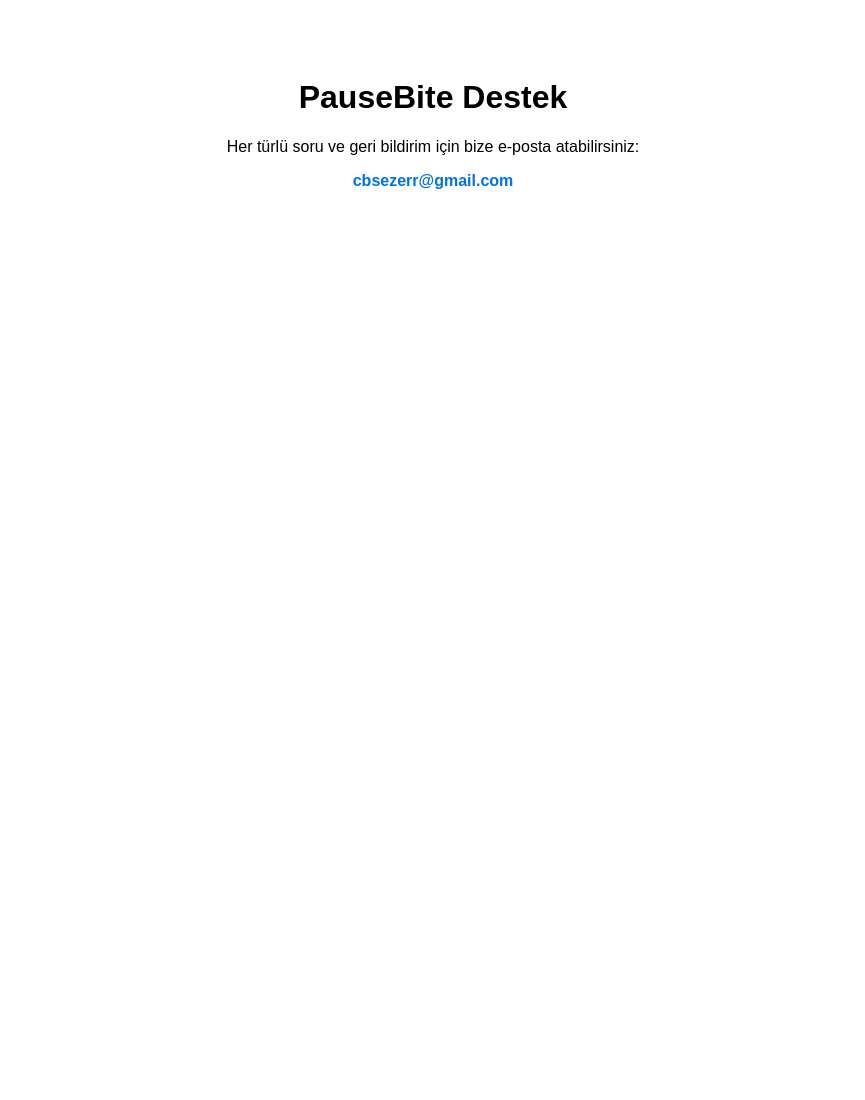
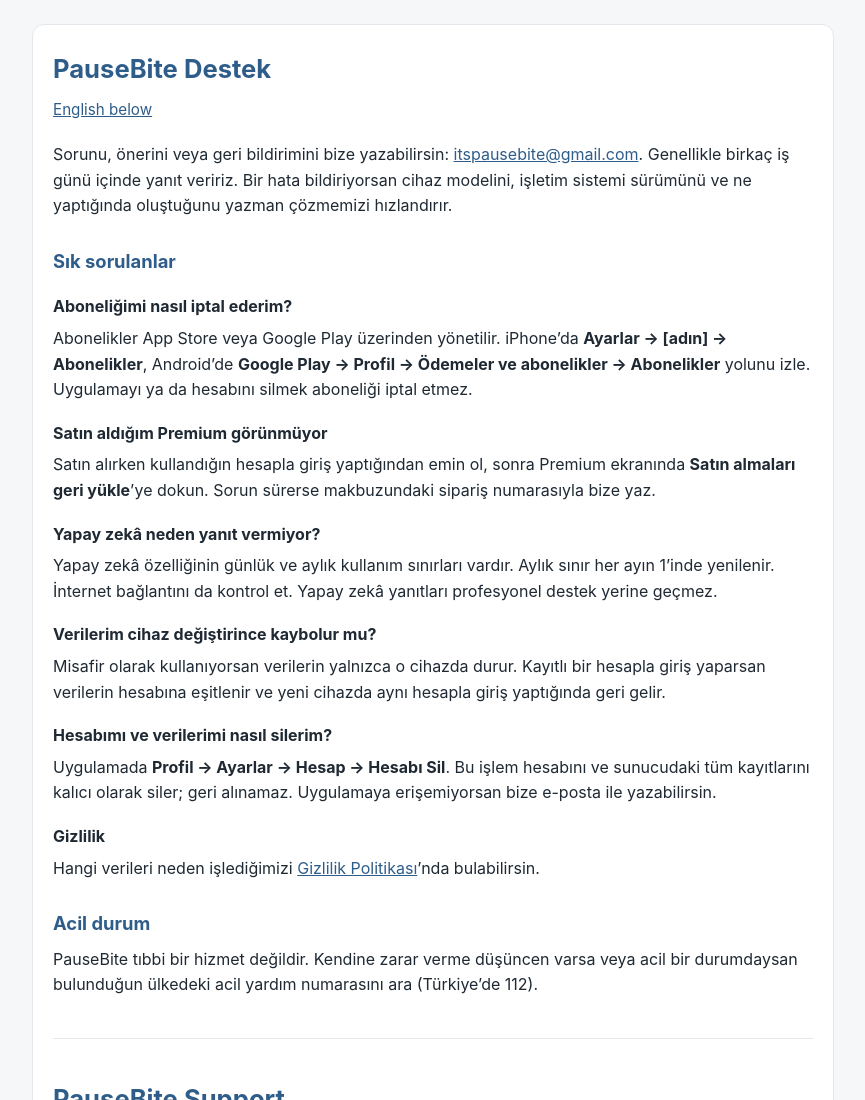
Before and after one commit to cbsezer/pausebite-privacy, a plain HTML site: page support.html in a window 1280 px wide. Shown: the top 1100 px of the page, without its empty margins (207-1072 px from the left). Before the commit the page ends 800 px from the top, so only its background shows below. Drawn offline with Linux system fonts and the light colour scheme.

Commit message:
Rewrite the support page with FAQs in Turkish and English
Co-Authored-By: Claude Opus 5.5 <noreply@anthropic.com>

```diff
--- a/support.html
+++ b/support.html
@@ -3,15 +3,120 @@
 <head>
 <meta charset="UTF-8">
 <meta name="viewport" content="width=device-width, initial-scale=1.0">
-<title>PauseBite Destek</title>
+<title>PauseBite Destek / Support</title>
 <style>
-body { font-family: Arial, sans-serif; text-align: center; padding: 50px; }
-a { color: #0073e6; text-decoration: none; font-weight: bold; }
+    :root {
+        --bg: #f6f7f9;
+        --card: #ffffff;
+        --text: #1f2933;
+        --muted: #52606d;
+        --accent: #2f5d8a;
+        --border: #e4e7eb;
+    }
+    @media (prefers-color-scheme: dark) {
+        :root {
+            --bg: #0f1419;
+            --card: #1a2129;
+            --text: #e4e7eb;
+            --muted: #9aa5b1;
+            --accent: #8fb8e0;
+            --border: #2b3540;
+        }
+    }
+    body {
+        font-family: -apple-system, BlinkMacSystemFont, "Segoe UI", Roboto, Helvetica, Arial, sans-serif;
+        line-height: 1.6;
+        background-color: var(--bg);
+        color: var(--text);
+        margin: 0;
+        padding: 0;
+    }
+    .container {
+        max-width: 760px;
+        margin: 24px auto;
+        padding: 24px 20px;
+        background-color: var(--card);
+        border-radius: 12px;
+        border: 1px solid var(--border);
+    }
+    h1 { color: var(--accent); margin: 0 0 8px; font-size: 1.6rem; }
+    h2 { color: var(--accent); margin: 28px 0 8px; font-size: 1.15rem; }
+    h3 { margin: 18px 0 6px; font-size: 1rem; }
+    p, li { margin: 0 0 10px; }
+    ul { padding-left: 20px; }
+    a { color: var(--accent); }
+    .meta { color: var(--muted); font-size: 0.9rem; }
+    .lang { margin: 8px 0 20px; font-size: 0.95rem; }
+    hr { border: 0; border-top: 1px solid var(--border); margin: 40px 0; }
+    table { width: 100%; border-collapse: collapse; font-size: 0.92rem; }
+    th, td { text-align: left; vertical-align: top; padding: 8px 6px; border-bottom: 1px solid var(--border); }
+    th { color: var(--muted); font-weight: 600; }
 </style>
 </head>
 <body>
+<div class="container">
+
+<section id="tr" lang="tr">
 <h1>PauseBite Destek</h1>
-<p>Her türlü soru ve geri bildirim için bize e-posta atabilirsiniz:</p>
-<p><a href="mailto:cbsezerr@gmail.com">cbsezerr@gmail.com</a></p>
+<p class="lang"><a href="#en">English below</a></p>
+
+<p>Sorunu, önerini veya geri bildirimini bize yazabilirsin: <a href="mailto:itspausebite@gmail.com">itspausebite@gmail.com</a>. Genellikle birkaç iş günü içinde yanıt veririz. Bir hata bildiriyorsan cihaz modelini, işletim sistemi sürümünü ve ne yaptığında oluştuğunu yazman çözmemizi hızlandırır.</p>
+
+<h2>Sık sorulanlar</h2>
+
+<h3>Aboneliğimi nasıl iptal ederim?</h3>
+<p>Abonelikler App Store veya Google Play üzerinden yönetilir. iPhone’da <strong>Ayarlar → [adın] → Abonelikler</strong>, Android’de <strong>Google Play → Profil → Ödemeler ve abonelikler → Abonelikler</strong> yolunu izle. Uygulamayı ya da hesabını silmek aboneliği iptal etmez.</p>
+
+<h3>Satın aldığım Premium görünmüyor</h3>
+<p>Satın alırken kullandığın hesapla giriş yaptığından emin ol, sonra Premium ekranında <strong>Satın almaları geri yükle</strong>’ye dokun. Sorun sürerse makbuzundaki sipariş numarasıyla bize yaz.</p>
+
+<h3>Yapay zekâ neden yanıt vermiyor?</h3>
+<p>Yapay zekâ özelliğinin günlük ve aylık kullanım sınırları vardır. Aylık sınır her ayın 1’inde yenilenir. İnternet bağlantını da kontrol et. Yapay zekâ yanıtları profesyonel destek yerine geçmez.</p>
+
+<h3>Verilerim cihaz değiştirince kaybolur mu?</h3>
+<p>Misafir olarak kullanıyorsan verilerin yalnızca o cihazda durur. Kayıtlı bir hesapla giriş yaparsan verilerin hesabına eşitlenir ve yeni cihazda aynı hesapla giriş yaptığında geri gelir.</p>
+
+<h3>Hesabımı ve verilerimi nasıl silerim?</h3>
+<p>Uygulamada <strong>Profil → Ayarlar → Hesap → Hesabı Sil</strong>. Bu işlem hesabını ve sunucudaki tüm kayıtlarını kalıcı olarak siler; geri alınamaz. Uygulamaya erişemiyorsan bize e-posta ile yazabilirsin.</p>
+
+<h3>Gizlilik</h3>
+<p>Hangi verileri neden işlediğimizi <a href="./">Gizlilik Politikası</a>’nda bulabilirsin.</p>
+
+<h2>Acil durum</h2>
+<p>PauseBite tıbbi bir hizmet değildir. Kendine zarar verme düşüncen varsa veya acil bir durumdaysan bulunduğun ülkedeki acil yardım numarasını ara (Türkiye’de 112).</p>
+</section>
+
+<hr>
+
+<section id="en" lang="en">
+<h1>PauseBite Support</h1>
+
+<p>Send us your question, suggestion or feedback at <a href="mailto:itspausebite@gmail.com">itspausebite@gmail.com</a>. We usually reply within a few business days. If you are reporting a bug, include your device model, OS version and what you were doing when it happened.</p>
+
+<h2>Frequently asked questions</h2>
+
+<h3>How do I cancel my subscription?</h3>
+<p>Subscriptions are managed by the App Store or Google Play. On iPhone go to <strong>Settings → [your name] → Subscriptions</strong>; on Android open <strong>Google Play → Profile → Payments &amp; subscriptions → Subscriptions</strong>. Deleting the app or your account does not cancel a subscription.</p>
+
+<h3>My Premium purchase is missing</h3>
+<p>Make sure you are signed in with the account you used to buy it, then tap <strong>Restore purchases</strong> on the Premium screen. If it still does not appear, email us with the order number from your receipt.</p>
+
+<h3>Why is the AI not replying?</h3>
+<p>The AI feature has daily and monthly usage limits. The monthly limit resets on the 1st of each month. Also check your internet connection. AI replies are not a substitute for professional support.</p>
+
+<h3>Will I lose my data if I change devices?</h3>
+<p>As a guest, your data stays on that device only. With a registered account your data syncs to your account and comes back when you sign in on a new device.</p>
+
+<h3>How do I delete my account and data?</h3>
+<p>In the app: <strong>Profile → Settings → Account → Delete Account</strong>. This permanently deletes your account and all your records on our servers and cannot be undone. If you cannot access the app, email us.</p>
+
+<h3>Privacy</h3>
+<p>See the <a href="./">Privacy Policy</a> for what data we process and why.</p>
+
+<h2>Emergencies</h2>
+<p>PauseBite is not a medical service. If you are thinking about harming yourself or are in an emergency, call your local emergency number.</p>
+</section>
+
+</div>
 </body>
 </html>
```
